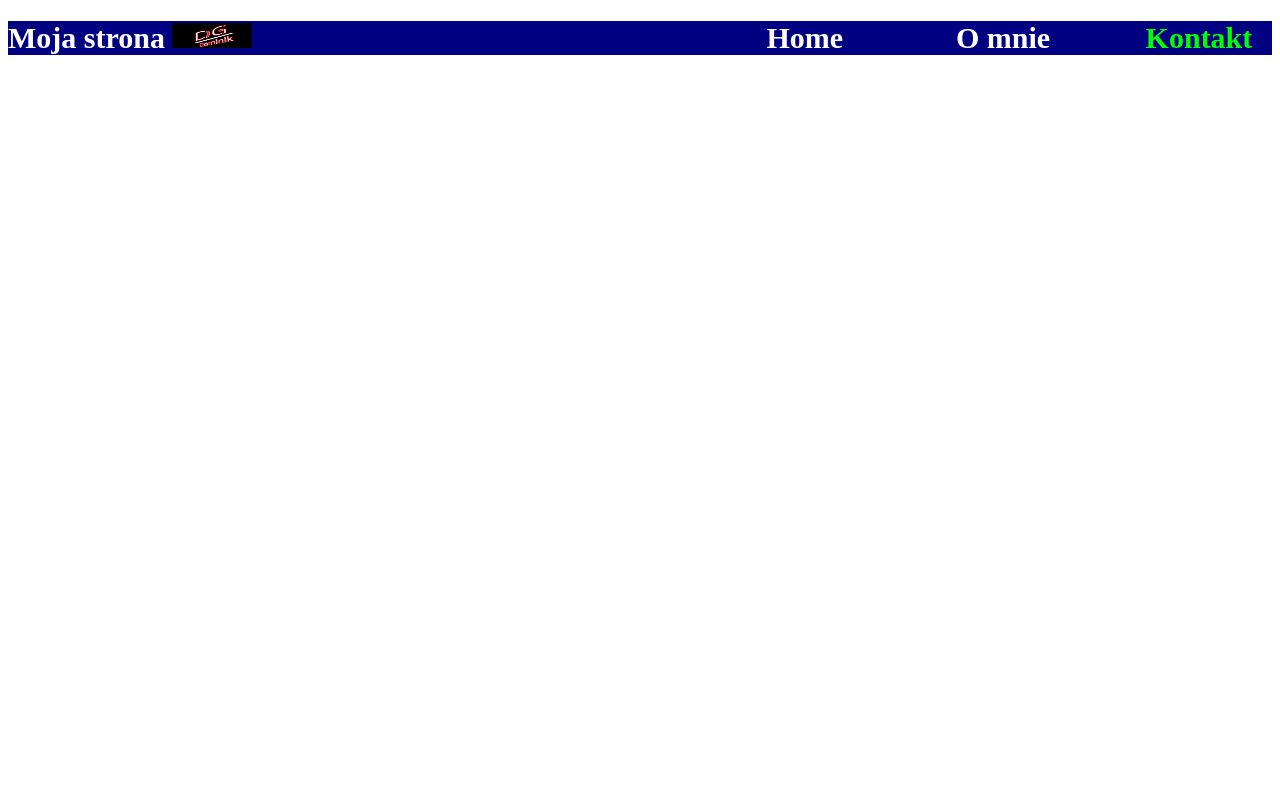
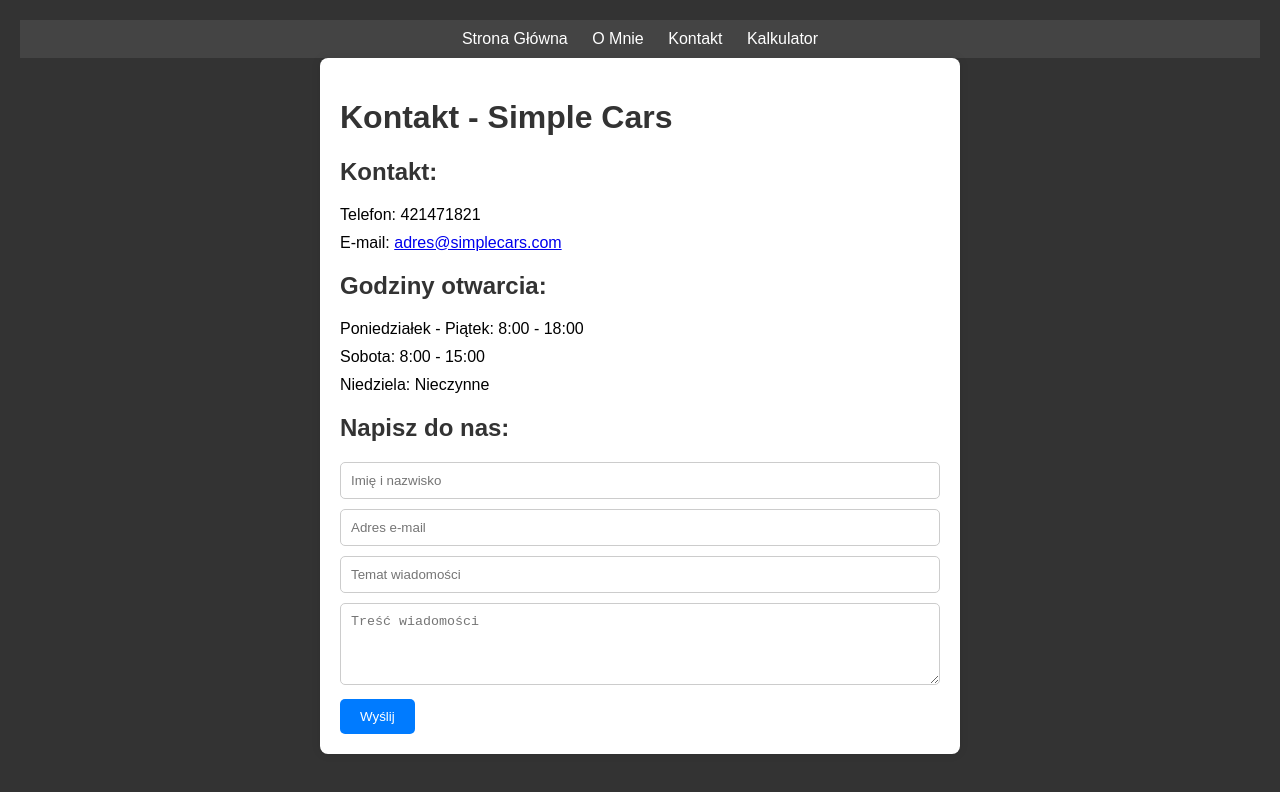
Before and after one commit to dgr1029/dgr1029.github.io, a plain HTML site: page kontakt.html in a window 1280 px wide. Drawn offline with Linux system fonts and the light colour scheme.

Commit message:
ontakt.html

```diff
--- a/kontakt.html
+++ b/kontakt.html
@@ -2,78 +2,108 @@
 <html lang="pl">
 <head>
     <meta charset="UTF-8">
+    <meta name="viewport" content="width=device-width, initial-scale=1.0">
+    <title>Kontakt - Simple Cars</title>
     <style>
-body{
-	background:white;
+        body {
+            font-family: Arial, sans-serif;
+            margin: 0;
+            padding: 20px;
+            background-color: #333
         }
-#a{
-
-	color:white;
-	width:100%;
-	height:80%;
-
+        .container {
+            max-width: 600px;
+            margin: 0 auto;
+            background-color: #fff;
+            padding: 20px;
+            border-radius: 8px;
+            box-shadow: 0 0 10px rgba(0, 0, 0, 0.1);
         }
-#b{
-	background-color:navy;
-	color:white;
-	width:60%;
-	height:20%;
-	font-size:30px;
-	float:left;
+        h1, h2 {
+            color: #333;
         }
-#c{
-	background-color:navy;
-	color:white;
-	width:15%;
-	height:20%;
-	font-size:30px;
-	float:right;
-
+        p {
+            margin: 10px 0;
         }
-#d{
-	background-color:navy;
-	color:white;
-	width:15%;
-	height:20%;
-	font-size:30px;
-	float:right;
-
+        form {
+            margin-top: 20px;
         }
-#e{
-	background-color:navy;
-	color:lime;
-	width:10%;
-	height:20%;
-	font-size:30px;
-	float:right;
-
+        input[type="text"],
+        input[type="email"],
+        textarea {
+            width: 100%;
+            padding: 10px;
+            margin-bottom: 10px;
+            border: 1px solid #ccc;
+            border-radius: 5px;
+            box-sizing: border-box;
         }
-img.z{
-	width:80px;
-	height:25px;
+        input[type="submit"] {
+            background-color: #007bff;
+            color: #fff;
+            border: none;
+            padding: 10px 20px;
+            border-radius: 5px;
+            cursor: pointer;
+        }
+        input[type="submit"]:hover {
+            background-color: #0056b3;
+        }
+        nav {
+            background-color: #444;
+            padding: 10px 20px;
+            text-align: center;
+		}
+		nav a {
+            color: #fff;
+            text-decoration: none;
+            margin: 0 10px;
         }
     </style>
-<title>Kontakt</title>
-<link rel="icon" href="2.png" type="image/x-icon">
 </head>
 <body>
+<nav>
 
-<div id="b"><b>
-Moja strona <img src="dg.png" class="z">
-</b></div>
-<div id="e"><b>
-Kontakt
-</b></div>
-<a href="o mnie.html"><div id="d"><b>
-O mnie
-</b></div></a>
-<a href="index.html"><div id="c"><b>
-Home
-</b></div></a>
-<div id ="a">
-<h1><br><br><br><br><center>
-Jak chcesz to dzwoń: 246164512</center></h1>
+
+
+
+<a href="file:///C:/Users/TECE/Desktop/simple.html">Strona Główna</a>
+
+
+<a href="file:///C:/Users/TECE/Desktop/o%20mnie.html">O Mnie</a>
+
+
+<a>Kontakt</a>
+
+<a href="file:///C:/Users/TECE/Desktop/kalkulator.html">Kalkulator</a>
+
+
+</nav>
+    <div class="container">
+        <h1>Kontakt - Simple Cars</h1>
+
+
+        <h2>Kontakt:</h2>
+        <p>Telefon: 421471821</p>
+        <p>E-mail: <a href="mailto:adres@simplecars.com">adres@simplecars.com</a></p>
+
+        <h2>Godziny otwarcia:</h2>
+        <p>Poniedziałek - Piątek: 8:00 - 18:00</p>
+        <p>Sobota: 8:00 - 15:00</p>
+        <p>Niedziela: Nieczynne</p>
+
+
+
+        <h2>Napisz do nas:</h2>
+        <form action="mailto:adres@simplecars.com" method="post" enctype="text/plain">
+            <input type="text" name="name" placeholder="Imię i nazwisko" required><br>
+            <input type="email" name="email" placeholder="Adres e-mail" required><br>
+            <input type="text" name="subject" placeholder="Temat wiadomości" required><br>
+            <textarea name="message" placeholder="Treść wiadomości" rows="4" required></textarea><br>
+            <input type="submit" value="Wyślij">
+        </form>
+
+
     </div>
-
 </body>
 </html>
```
Lines whose indentation alone changed are shown as unchanged.
